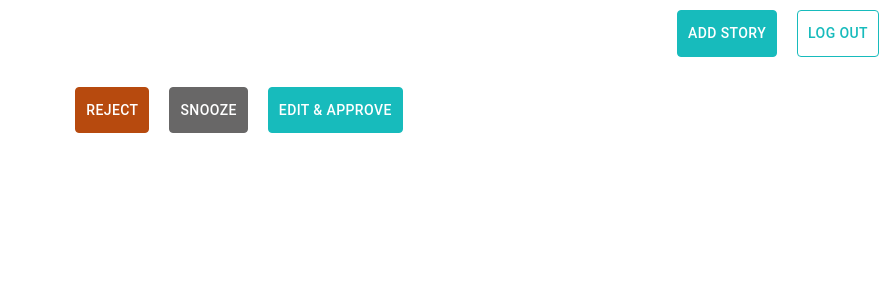
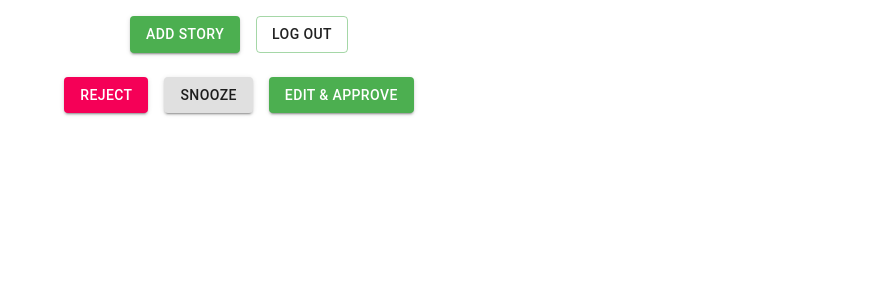
Before and after one commit to Pocket/curation-tools-frontend, a React (Create React App) app: page / in a window 1280 px wide. Shown: the top 300 px of the page, without its empty margins (401-1280 px from the left). Built offline with nearby package versions, Linux system fonts and the light colour scheme.

Commit message:
added material Ui styles to the button using variant and apply the changes as requested

```diff
--- a/src/components/ButtonComponent.tsx
+++ b/src/components/ButtonComponent.tsx
@@ -1,87 +1,47 @@
 import React from 'react';
 import { makeStyles } from '@material-ui/core/styles';
 import Button from "@material-ui/core/Button";
+import Green from "@material-ui/core/colors/green";
+import { fade } from "@material-ui/core/styles/colorManipulator";
 
-const useStyles = makeStyles({
-  body: {
-    margin :0,
-    padding: "20px"
+const useStyles = makeStyles(theme => ({
+  root:{
+    '& > *': {
+      margin: theme.spacing(1)
     },
-  column:{
-    display: "flex",
-    flexDirection: "column",
-    marginTop: "10px"
+  },
+  positive: {
+    background: `${Green[500]}`,
+    color: "#fff",
 
-
-  },
-  nav: {
-    display: "flex",
-    justifyContent: "flex-end"
-
-
-  },
-  threebuttons: {
-    display: "flex",
-    justifyContent: "center",
-    marginTop: "30px"
-  },
-  positive : {
-    backgroundColor:"  #17bbbc",
-    border: "1px solid  #17bbbc",
-    padding: "10px",
-    borderRadius: "4px",
-    color: "white",
-    "&:hover":{
-      backgroundColor: "white",
-      color: "#17bbbc"
+    "&:hover": {
+      border: `1px solid ${Green[700]}`,
+      background: "Green"
     }
     },
-  negative : {
-    backgroundColor:" #b74a0e",
-    border: "1px solid #b74a0e",
-    marginRight: "20px",
-    padding: "10px",
-    borderRadius: "4px",
-    color: "white",
-    "&:hover":{
-      backgroundColor: "white",
-      color: "#b74a0e"
+    positiveOutlined: {
+      border: `1px solid ${fade(Green[500], 0.5)}`,
+      "&:hover": {
+        border: `1px solid ${Green[500]}`
       }
+    }
+})
+);
 
-  },
-  neutral : {
-    backgroundColor:" #686767",
-    border: "1px solid #686767",
-    marginRight: "20px",
-    padding: "10px",
-    borderRadius: "4px",
-    color: "white",
-    "&:hover":{
-      backgroundColor: "white",
-      color: "#686767"
-    }
-  },
-  hollow: {
-    backgroundColor: "white",
-    color: "#17bbbc",
-    padding: "10px",
-    marginLeft: "20px",
-    border: "1px solid #17bbbc",
-  }
-});
-
-function ButtonComponent() {
+function ButtonComponent( ) {
   const classes = useStyles();
-    return (
-<div className= {classes.column}>
-         <div className = {classes.nav}>
-           <Button className={classes.positive} > Add Story </Button>
-          <Button className={classes.hollow} > Log Out </Button>
+  return(
+  <div className={classes.root}>
+    <div className={classes.root}>
+    <Button variant="contained" className={classes.positive}>  Add Story </Button>
+    <Button variant="outlined" className={classes.positiveOutlined}>  Log Out </Button>
     </div>
-        <div className = {classes.threebuttons}>
-        <Button className={classes.negative} > Reject </Button>
-        <Button className={classes.neutral} > Snooze </Button>
-        <Button className={classes.positive} > Edit & Approve </Button>
+    <div className={classes.root}>
+    <Button variant="contained" color="secondary"> Reject </Button>
+    <Button variant="contained"> Snooze </Button>
+    <Button variant="contained" className={classes.positive}>
+      Edit & Approve
+    </Button>
     </div>
   </div>
   );
```
Lines whose indentation alone changed are shown as unchanged.
